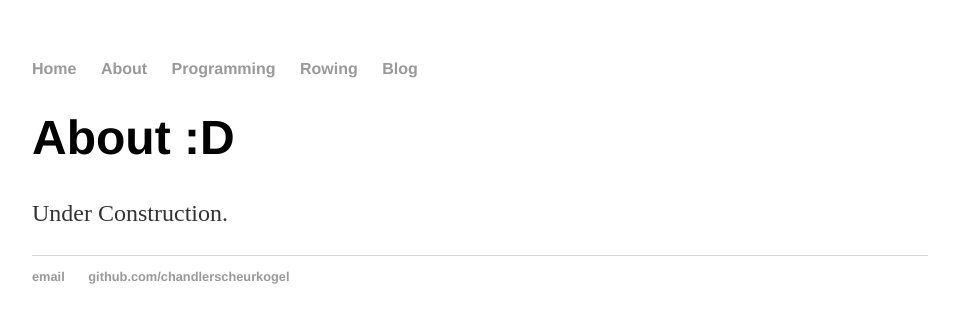
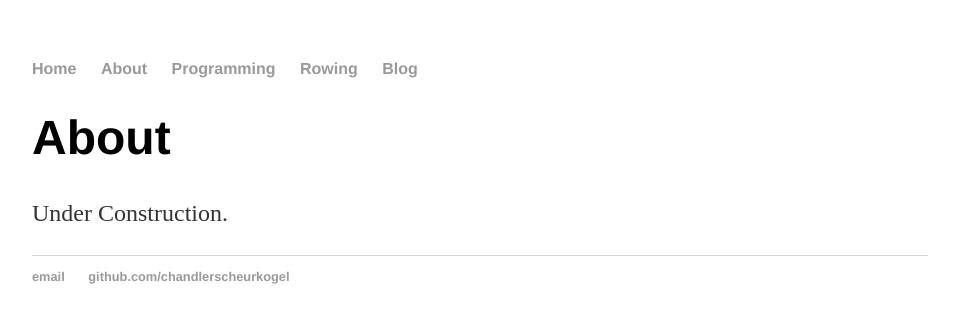
Before and after one commit to ChandlerScheurkogel/ChandlerScheurkogel.github.io, a Jekyll site: the page built from about/index.html, in a window 1280 px wide. Shown: the top 323 px of the page, without its empty margins (160-1119 px from the left). Built offline with Jekyll 4.4.1, drawn with Linux system fonts in a browser that asks for light colours; nearby versions of some CDN libraries; library files that are not in the unit come from our copies.

Commit message:
Update index.html

```diff
--- a/about/index.html
+++ b/about/index.html
@@ -3,10 +3,10 @@ layout: default
 title: About Chandler Scheurkogel
 ---
 
- <link rel="stylesheet" href="css/animate.css">
 
-		<div class="about wobble animated">
-			<h1>About :D</h1>
+
+		<div class="about">
+			<h1>About</h1>
 
 			<p>Under Construction.</p>
 
```
